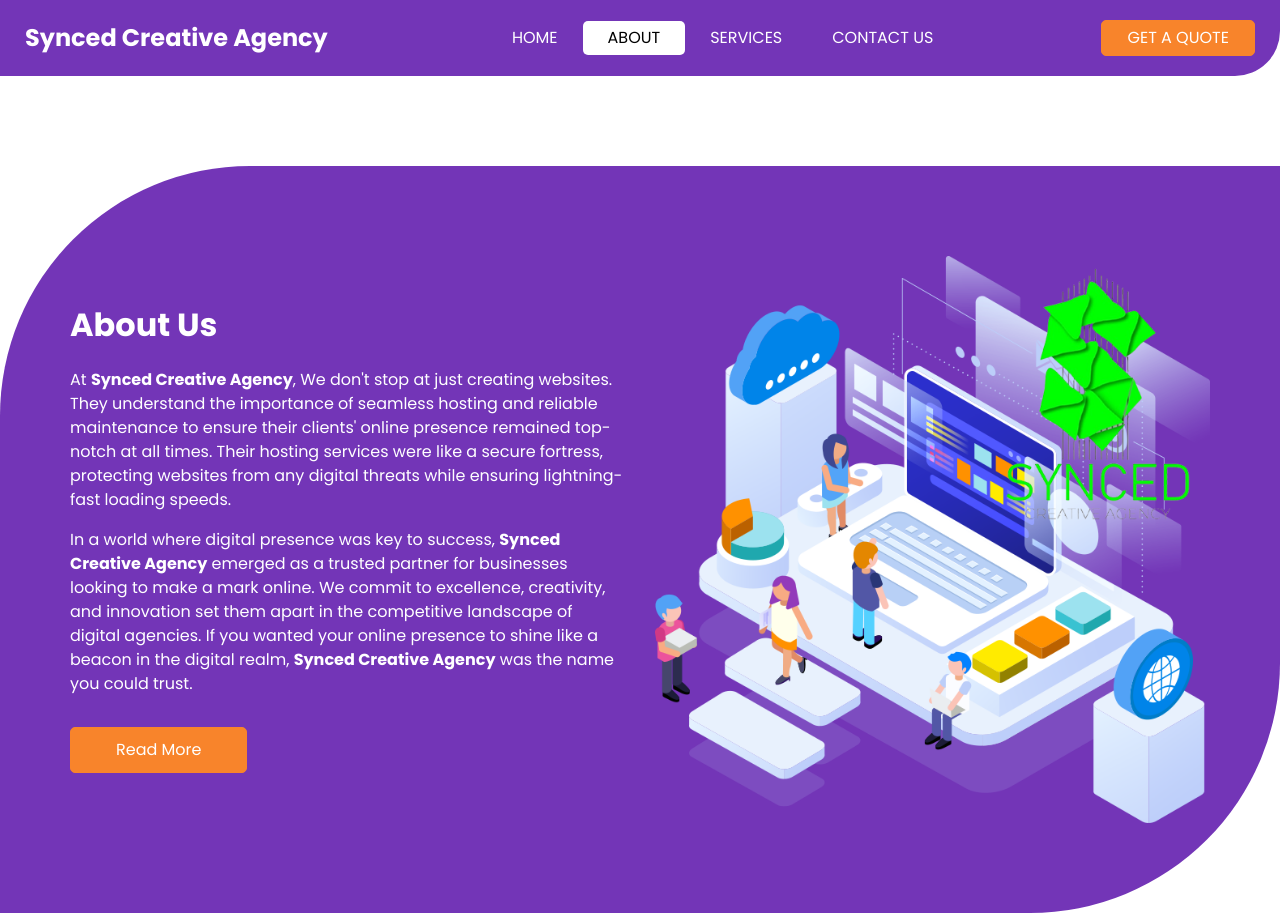
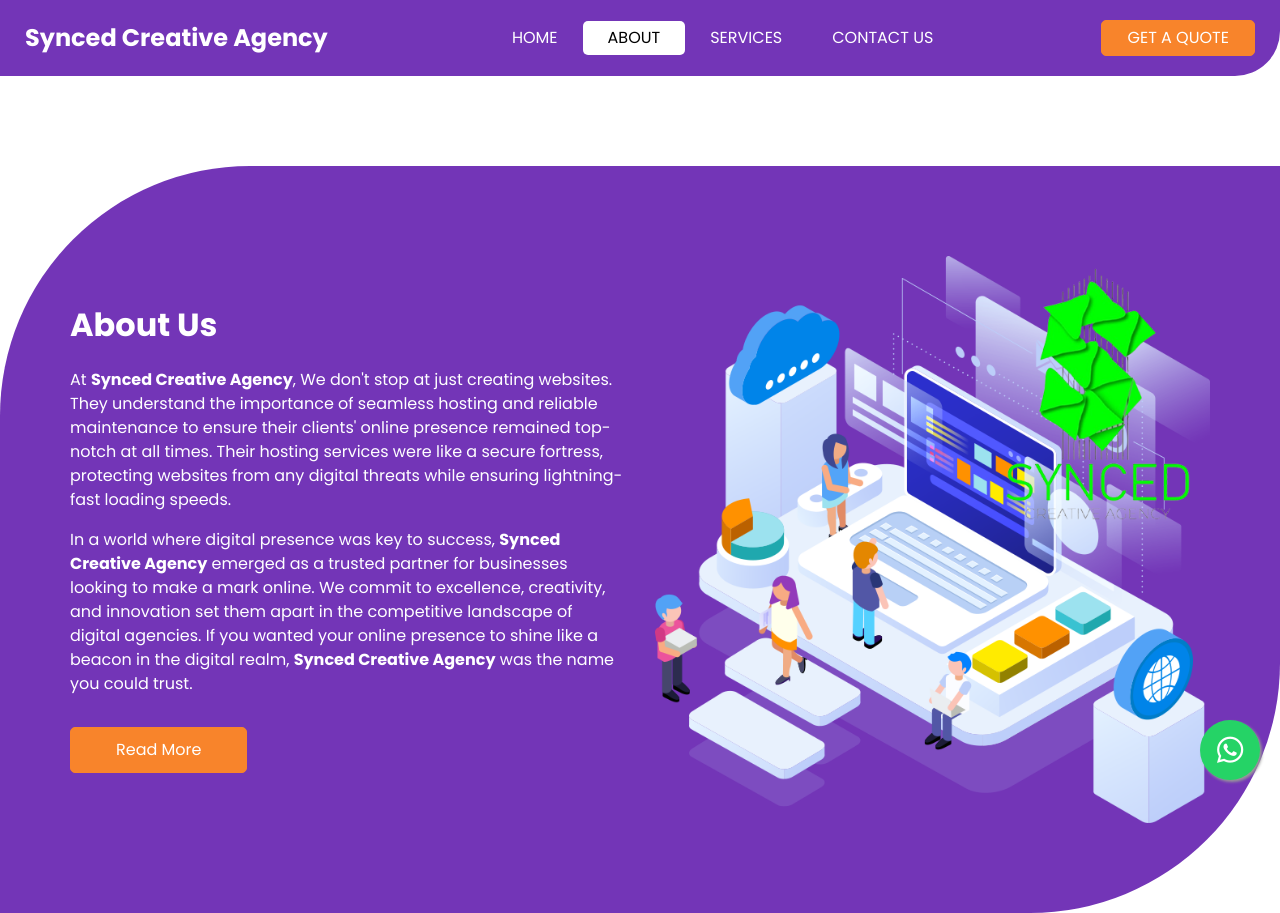
Before and after one commit to JoseOwori/syced, a plain HTML site: page about.html in a window 1280 px wide. Shown: the top 913 px of the page. Drawn offline with nearby package versions, Linux system fonts and the light colour scheme; some packages are replaced by stand-ins of ours; a web font is replaced by a local one.

Commit message:
feat(ui): add whatsapp button to about and contact pages
Add a floating WhatsApp button to improve customer communication. The button includes hover effects and is styled to match WhatsApp branding.

```diff
--- a/about.html
+++ b/about.html
@@ -218,7 +218,38 @@
     </footer>
     <!-- footer section -->
   </div>
+  <!-- WhatsApp Button -->
+  <a href="https://wa.me/256789673356" class="whatsapp-button" target="_blank">
+    <i class="fab fa-whatsapp"></i>
+  </a>
 
+  <!-- Add this style to your existing styles -->
+  <style>
+    .whatsapp-button {
+      position: fixed;
+      bottom: 20px;
+      right: 20px;
+      background-color: #25d366;
+      color: white;
+      width: 60px;
+      height: 60px;
+      border-radius: 50%;
+      text-align: center;
+      font-size: 30px;
+      box-shadow: 2px 2px 3px #999;
+      display: flex;
+      align-items: center;
+      justify-content: center;
+      text-decoration: none;
+      z-index: 100;
+      transition: all 0.3s ease;
+    }
+
+    .whatsapp-button:hover {
+      background-color: #128C7E;
+      color: white;
+      transform: scale(1.1);
+    }
   <!-- jQery -->
   <script src="js/jquery-3.4.1.min.js"></script>
   <!-- popper js -->
```
Also changed, not shown: contact.html (+31 -0 lines), service.html (line endings or trailing spaces).
